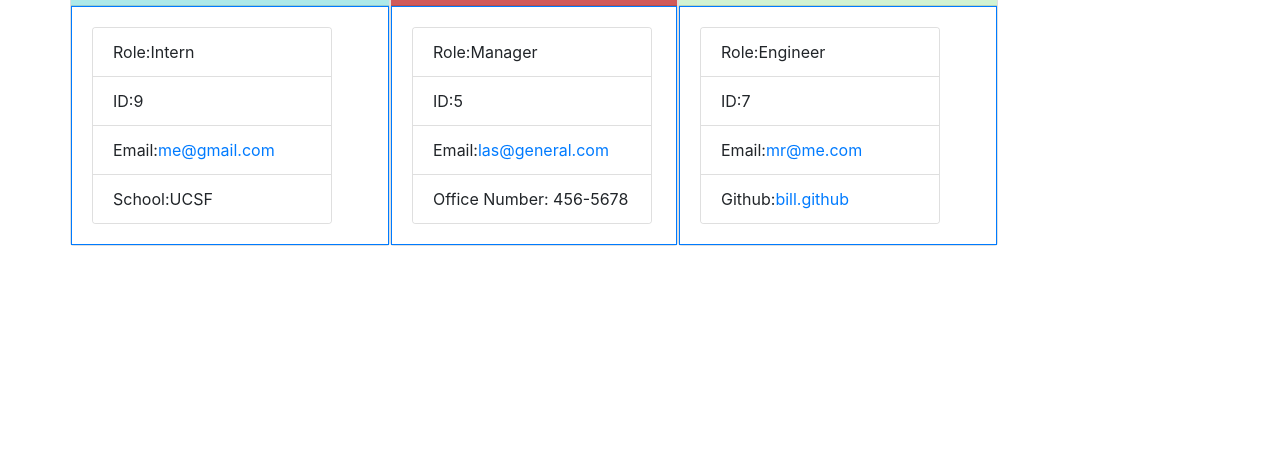
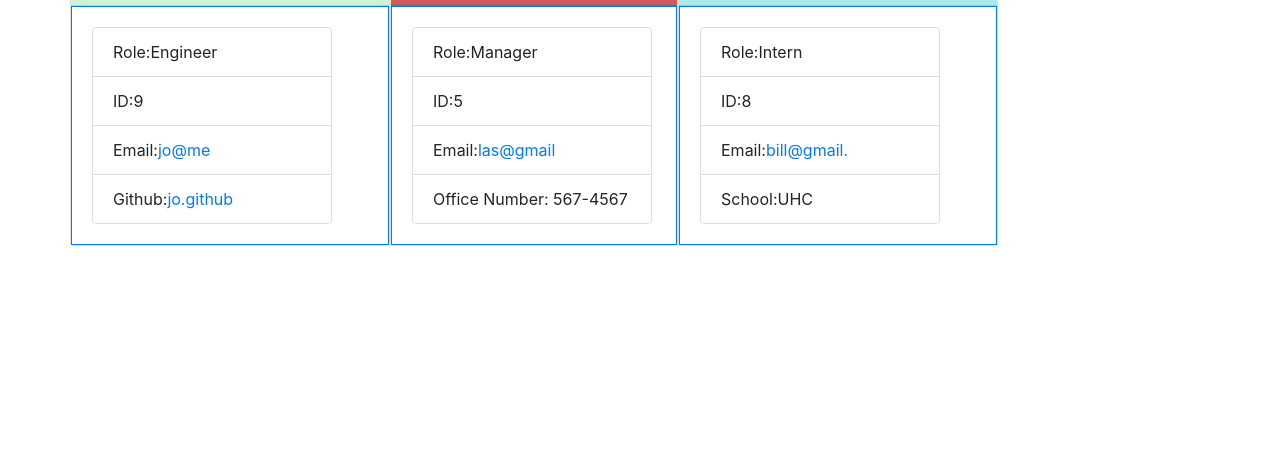
Before and after one commit to jojochun/TEAM-PROFILE-GENERATOR, a website: page dist/index.html in a window 1280 px wide. Shown: the part 342-800 px from the top of the page. Drawn offline with nearby package versions, Linux system fonts and the light colour scheme.

Commit message:
updated readme file

```diff
--- a/dist/index.html
+++ b/dist/index.html
@@ -14,7 +14,7 @@
 <body>
     <main>
         <div class="jumbotron jumbotron-fluid">
-            <div class="container style="background-color: rgb(119, 146, 146)">
+            <div class="container">
                 <h1 class="display-4 text-center mb-3">My Team</h1>
             </div>
         </div>
@@ -26,19 +26,18 @@
 
             <!-- Team Cards -->
 
-        <div class="card  shadow-5 " style="width: 20rem;">
-            <div class="card-header" style="background-color: rgb(173, 233, 233);">
+        <div class="card  shadow-5 " style="width: 20rem; ">
+            <div class="card-header" style="background-color: #d2f3d2;">
                 <h3>Joanne</h3>
-                <h4><i class="fa fa-user-graduate mr-2"></i>Intern</h4>
+                <h4><i class="fa fa-glasses mr-2">Engineer</i></h4>
             </div>
             <div class="card-body border border-primary">
                 <div class="card" style="width: 15rem;">
                     <ul class="list-group list-group-flush">
-                        <li class="list-group-item">Role:Intern</li>
-
+                    <li class="list-group-item">Role:Engineer</li>
                         <li class="list-group-item">ID:9</li>
-                        <li class="list-group-item">Email:<a href="mailto:me@gmail.com">me@gmail.com</a></li>
-                        <li class="list-group-item">School:UCSF</li>
+                        <li class="list-group-item">Email:<a href="mailto:jo@me">jo@me</a></li>
+                        <li class="list-group-item">Github:<a href="https://github.com/jo.github">jo.github</a></li>
                     </ul>
                 </div>
             </div>
@@ -54,25 +53,26 @@
                     <ul class="list-group list-group-flush">
                         <li class="list-group-item">Role:Manager</li>
                         <li class="list-group-item">ID:5</li>
-                        <li class="list-group-item">Email:<a href="mailto:las@general.com">las@general.com</a></li>
-                        <li class="list-group-item">Office Number: 456-5678</li>
+                        <li class="list-group-item">Email:<a href="mailto:las@gmail">las@gmail</a></li>
+                        <li class="list-group-item">Office Number: 567-4567</li>
                     </ul>
                 </div>
             </div>
         </div>
 
-        <div class="card  shadow-5 " style="width: 20rem; ">
-            <div class="card-header" style="background-color: #d2f3d2;">
+        <div class="card  shadow-5 " style="width: 20rem;">
+            <div class="card-header" style="background-color: rgb(173, 233, 233);">
                 <h3>Bill</h3>
-                <h4><i class="fa fa-glasses mr-2">Engineer</i></h4>
+                <h4><i class="fa fa-user-graduate mr-2"></i>Intern</h4>
             </div>
             <div class="card-body border border-primary">
                 <div class="card" style="width: 15rem;">
                     <ul class="list-group list-group-flush">
-                    <li class="list-group-item">Role:Engineer</li>
-                        <li class="list-group-item">ID:7</li>
-                        <li class="list-group-item">Email:<a href="mailto:mr@me.com">mr@me.com</a></li>
-                        <li class="list-group-item">Github:<a href="https://github.com/bill.github">bill.github</a></li>
+                        <li class="list-group-item">Role:Intern</li>
+
+                        <li class="list-group-item">ID:8</li>
+                        <li class="list-group-item">Email:<a href="mailto:bill@gmail.">bill@gmail.</a></li>
+                        <li class="list-group-item">School:UHC</li>
                     </ul>
                 </div>
             </div>
--- a/package.json
+++ b/package.json
@@ -7,7 +7,8 @@
     "lib": "lib"
   },
   "scripts": {
-    "test": "jest"
+    "test": "jest",
+    "start": "node index.js"
   },
   "repository": {
     "type": "git",
```
Also changed, not shown: README.md, assets/images/Team-profile.png (added).
